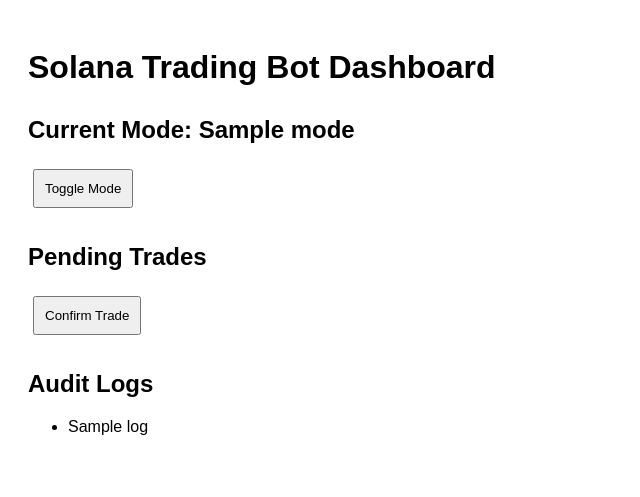
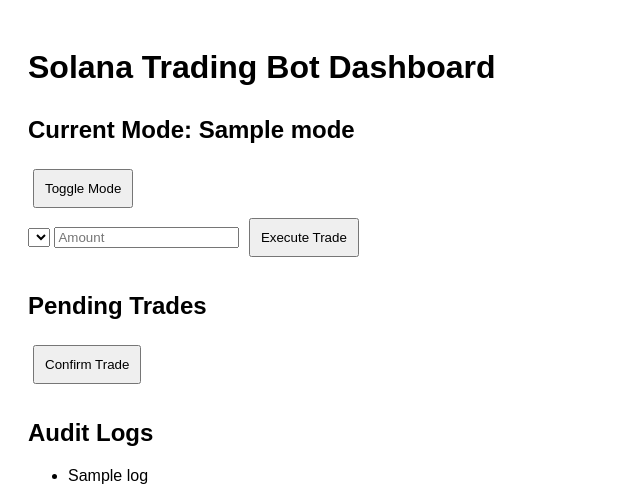
Before and after one commit to KIILLSTAR/COPILOT-BOT, a Flask app: template dashboard/templates/index.html in a window 1280 px wide. Shown: the top 497 px of the page, without its empty margins (0-640 px from the left). Run offline with Flask 3, Linux system fonts and the light colour scheme; the template is opened without the code that fills it: most values are stand-ins (such as "Sample title", 1, 10 or a date in 2020); lists and menus that the app fills with data are empty.

Commit message:
Update index.html

```diff
--- a/dashboard/templates/index.html
+++ b/dashboard/templates/index.html
@@ -16,6 +16,16 @@
         <button type="submit">Toggle Mode</button>
     </form>
 
+    <form action="/manual_trade" method="post">
+    <select name="token">
+        {% for token in TOKEN_LIST %}
+            <option value="{{ token }}">{{ token }}</option>
+        {% endfor %}
+    </select>
+    <input type="number" name="amount" step="0.01" placeholder="Amount">
+    <button type="submit">Execute Trade</button>
+    </form>
+
     <h2>Pending Trades</h2>
     <form action="/confirm_trade" method="post">
         <input type="hidden" name="token" value="SOL">
```
